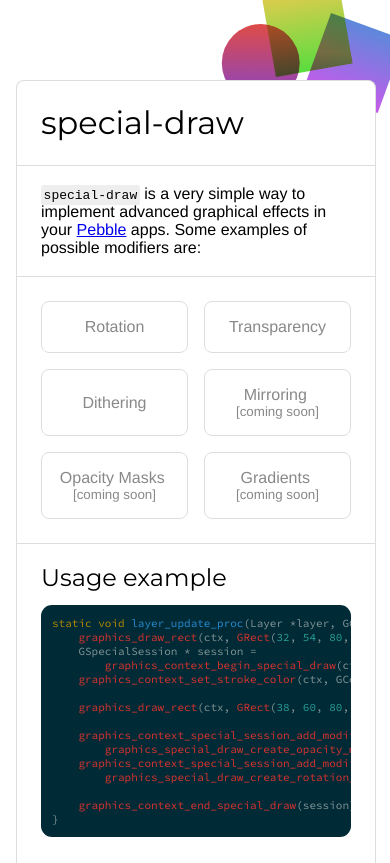
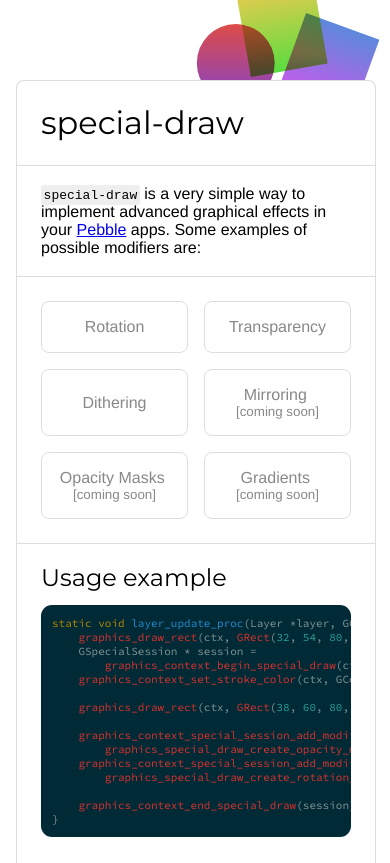
Before and after one commit to jneubrand/special-draw, a plain HTML site: page index.html in a window 390 px wide. Shown: the top 863 px of the page. Drawn offline with nearby package versions, Linux system fonts and the light colour scheme; some icons are missing.

Commit message:
fix display of shapes effect on small screens

```diff
--- a/styles.css
+++ b/styles.css
@@ -154,6 +154,7 @@ code:not(.hljs) {
     #shapes-effect {
         font-size: 2vw;
         top: calc(2rem - 1em);
+        left: calc(50vw + 58px - 3 * (1rem - 1em));
     }
 }
 
```
